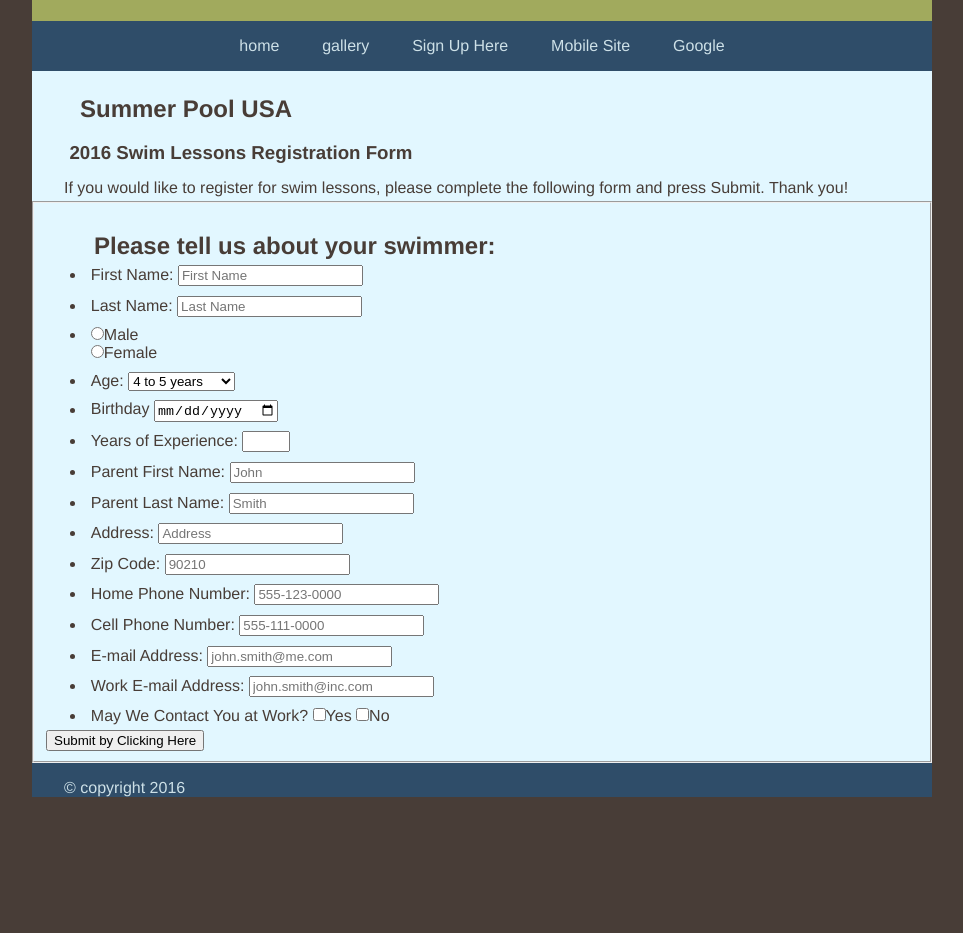
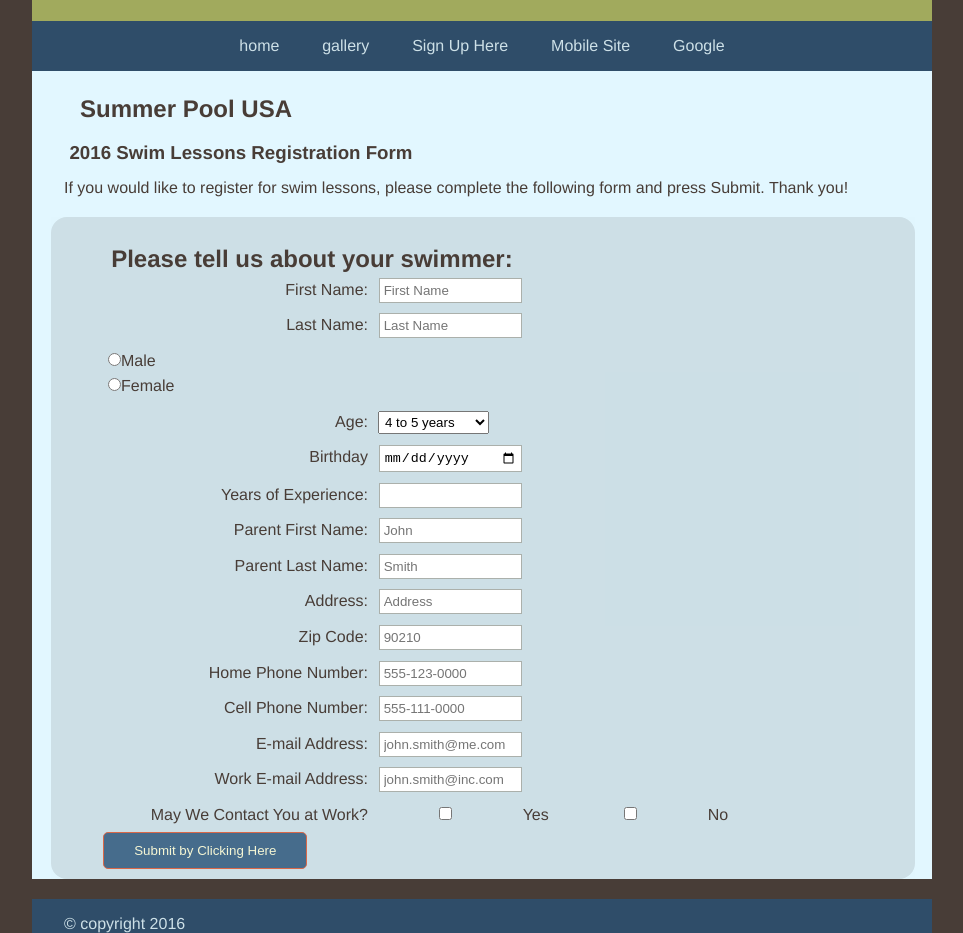
Before and after one commit to PatsyKlotz/sign-up-homework, a plain HTML site: page index.html in a window 1280 px wide. Shown: the part 137-1070 px from the top of the page, without its empty margins (158-1121 px from the left). Before the commit the page ends 934 px from the top, so only its background shows below. Drawn offline with nearby package versions, Linux system fonts and the light colour scheme.

```diff
--- a/css/styles.css
+++ b/css/styles.css
@@ -98,6 +98,108 @@
 
 /*********************************************   FORMS STYLING **********/
 
+form {
+	background-color:#CDE0E7;
+	border-radius: 1em;
+	margin: 1em 1.2em 1.2em 1.2em;
+	width: 96%;
+}
+/**  get rid of the bullet list graphic ***/
+
+form ul{
+  list-style-type: none;
+}
+
+/**  give the fieldset some styles (the fieldset set multiple form sections apart) ***/
+
+fieldset{
+	margin-top: 1em;
+	border: none;
+	line-height: 1.6em;
+	background-color: rgba(139, 146, 139, .01);
+}
+
+/**  the legend is a label for each fieldset ***/
+legend{
+	font-style: italic;
+	color: #7f472e;
+	background-color:#d6dcd6;
+	padding: 2px 5px;
+	border-radius: 5px;
+	border-top: 1px;
+	border-top-color: #d6dcd6;
+}
+
+/**  we use the CSS3 attribute filter to selectivly style certain input elements ***/
+input[type="text"],
+input[type="number"],
+input[type="email"],
+input[type="select"],
+input[type="tel"],
+input[type="date"],
+input[type="password"],
+textarea,
+input[type="checkbox"]{
+	width: 10em;
+	border: 1px solid #abb0ab;
+	padding: .3em;
+    margin: 0 .8em;
+	outline: none;
+}
+textarea{
+	width: 20em;
+	height: 8em;
+}
+
+select{
+    padding: 2px;
+    margin: 0 10px;
+}
+/***   FORM EVENT STYLING **** */
+input[type="text"]:focus,
+input[type="text"]:hover,
+input[type="number"]:focus,
+input[type="number"]:hover,
+input[type="date"]:focus,
+input[type="date"]:hover,
+input[type="tel"]:focus,
+input[type="tel"]:hover,
+input[type="password"]:focus,
+input[type="password"]:hover{
+background-color: lightcyan;
+border: 1px solid #669900;
+
+}
+/* use the attribute filter to style the submit button uniquely   */
+input[type="submit"]{
+	border: 1px solid #d96849;
+	background-color: #466c8c;
+	color: #f5f6d4;
+	border-radius: 5px;
+	margin-top: 10px;
+	padding: 10px 30px;
+    margin: 0 0 0 40px;
+	cursor: pointer;
+	float: left; clear: left;
+}
+
+input[type="submit"]:hover{
+
+	background-color: #7CA0BD;
+
+}
+
+label{
+	float: left;
+	width: 260px;
+	clear: left;
+    text-align: right;
+
+}
+
+.checkboxes{
+	/*float: right;*/
+}
 
 .error{
     color: red;
```
